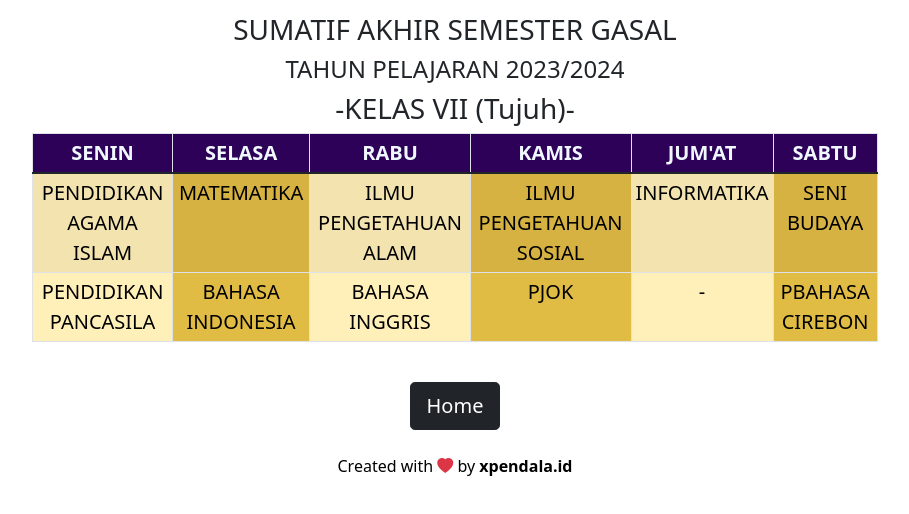
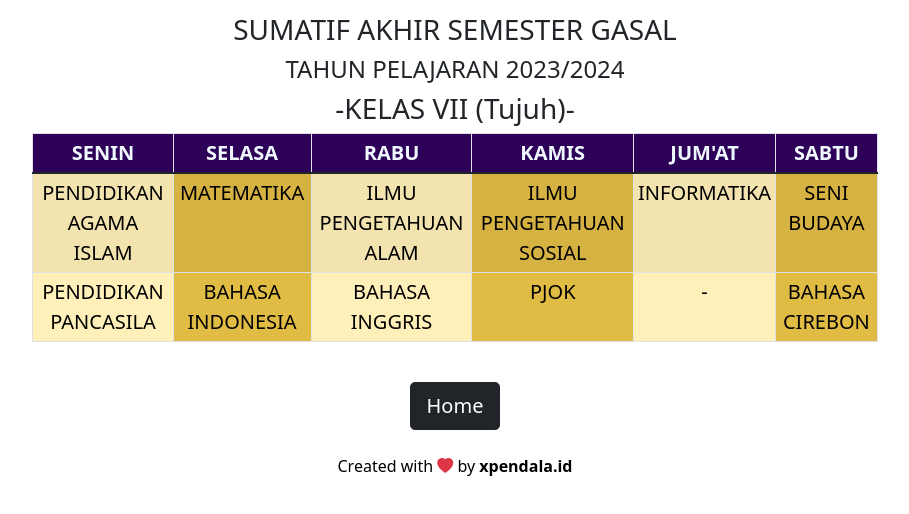
Before and after one commit to SMPN2LA/SAS, a plain HTML site: page index1.html in a window 1280 px wide. Shown: the part 244-758 px from the top of the page, without its empty margins (185-1094 px from the left). Drawn offline with nearby package versions, Linux system fonts and the light colour scheme.

Commit message:
update terbaru

```diff
--- a/index1.html
+++ b/index1.html
@@ -70,7 +70,7 @@
               <td style="background-color:rgb(255, 239, 184);"><a target="_blank" href="https://forms.gle/CWRkwbsPLN9NFEnw6" class="text-decoration-none text-black">BAHASA INGGRIS</a></td>
               <td style="background-color:rgb(224, 188, 69);"><a target="_blank" href="https://forms.gle/9zfbyVSux8zVXhbL6" class="text-decoration-none text-black">PJOK</a></td>
               <td style="background-color:rgb(255, 239, 184);"><a target="_blank" href="#" class="text-decoration-none text-black">-</a></td>
-              <td style="background-color:rgb(224, 188, 69);"><a target="_blank" href="https://forms.gle/9zfbyVSux8zVXhbL6" class="text-decoration-none text-black">PBAHASA CIREBON</a></td>
+              <td style="background-color:rgb(224, 188, 69);"><a target="_blank" href="https://forms.gle/9zfbyVSux8zVXhbL6" class="text-decoration-none text-black">BAHASA CIREBON</a></td>
               </tr>
 
             </tbody>
```
Also changed, not shown: index2.html (+1 -1 lines), index3.html (+1 -1 lines).
